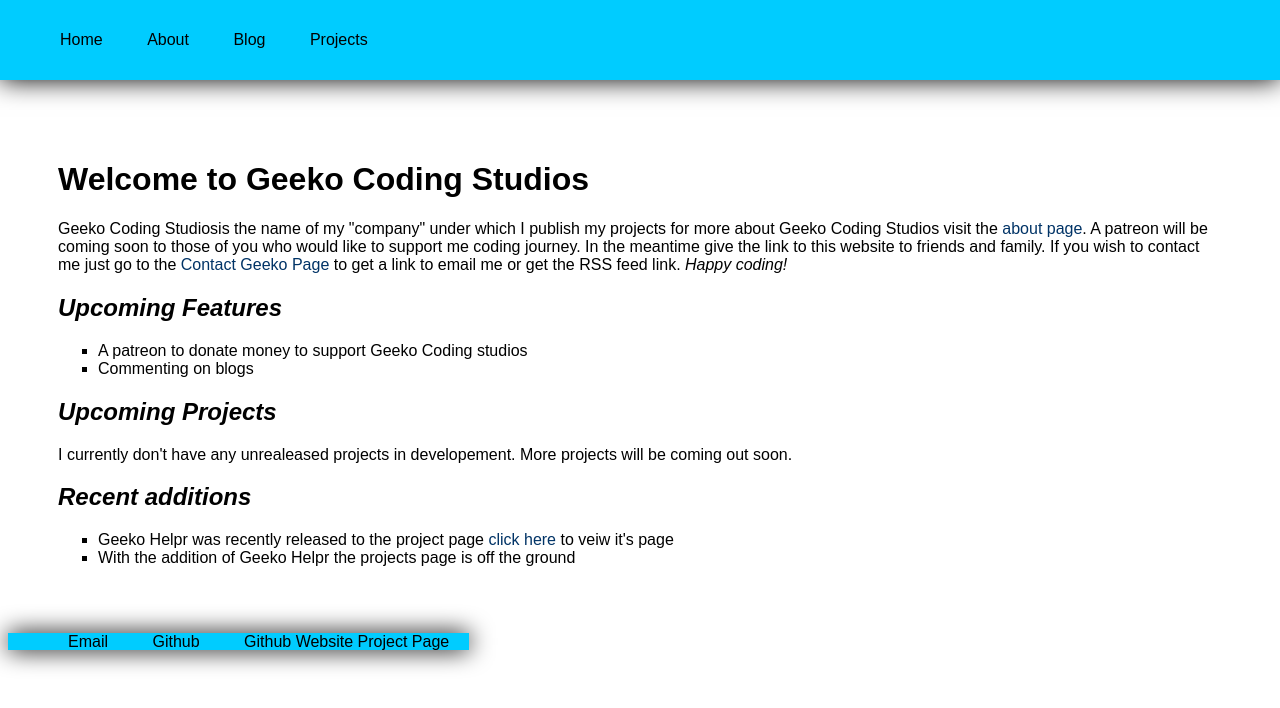
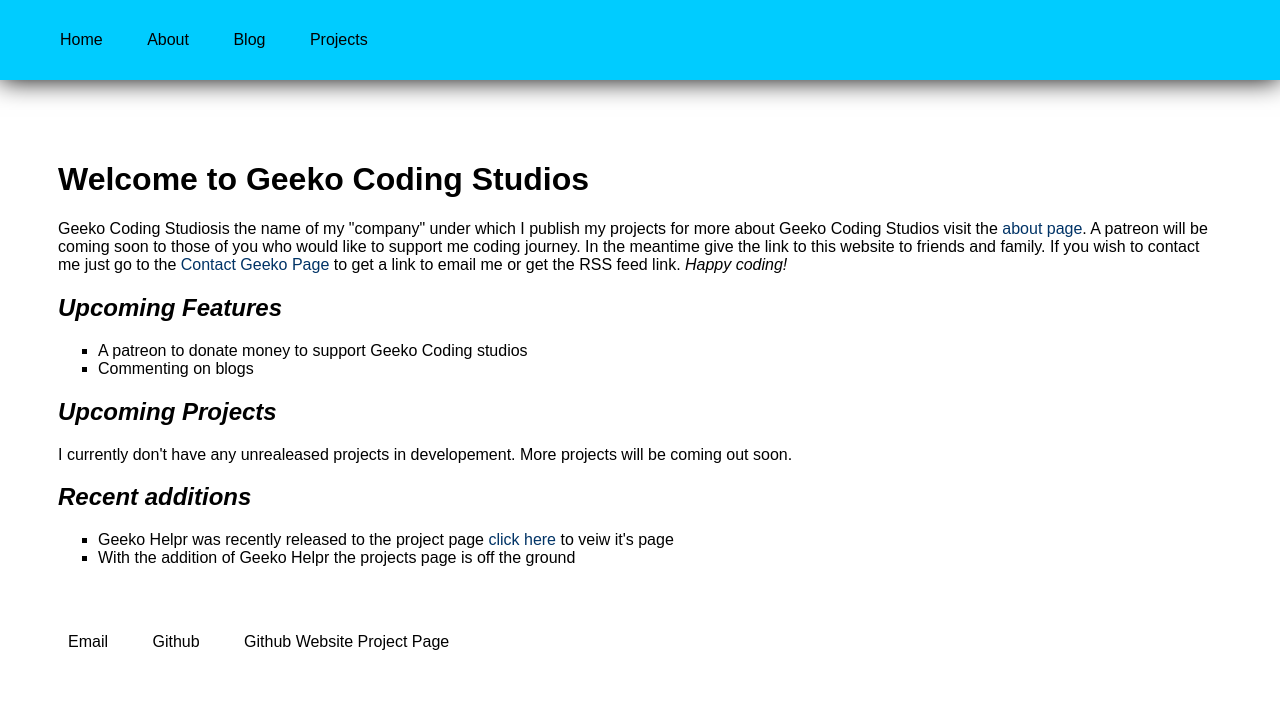
Before and after one commit to Geeko/geeko.github.io, a Jekyll site: the page built from index.html, in a window 1280 px wide. Shown: the top 708 px of the page. Built offline with Jekyll 4.4.1, drawn with Linux system fonts in a browser that asks for light colours.

Commit message:
Update main.css

```diff
--- a/css/main.css
+++ b/css/main.css
@@ -57,10 +57,8 @@ ul.posts li, #projectList li {
 
 footer{
   border.top: 1px #00ccff;
-  background-color: #00ccff;
   position: relative;
   height: 80px;
   display: inline;
   align-items: center;
-  box-shadow: 0 0 25px 0 black;
 }
```
